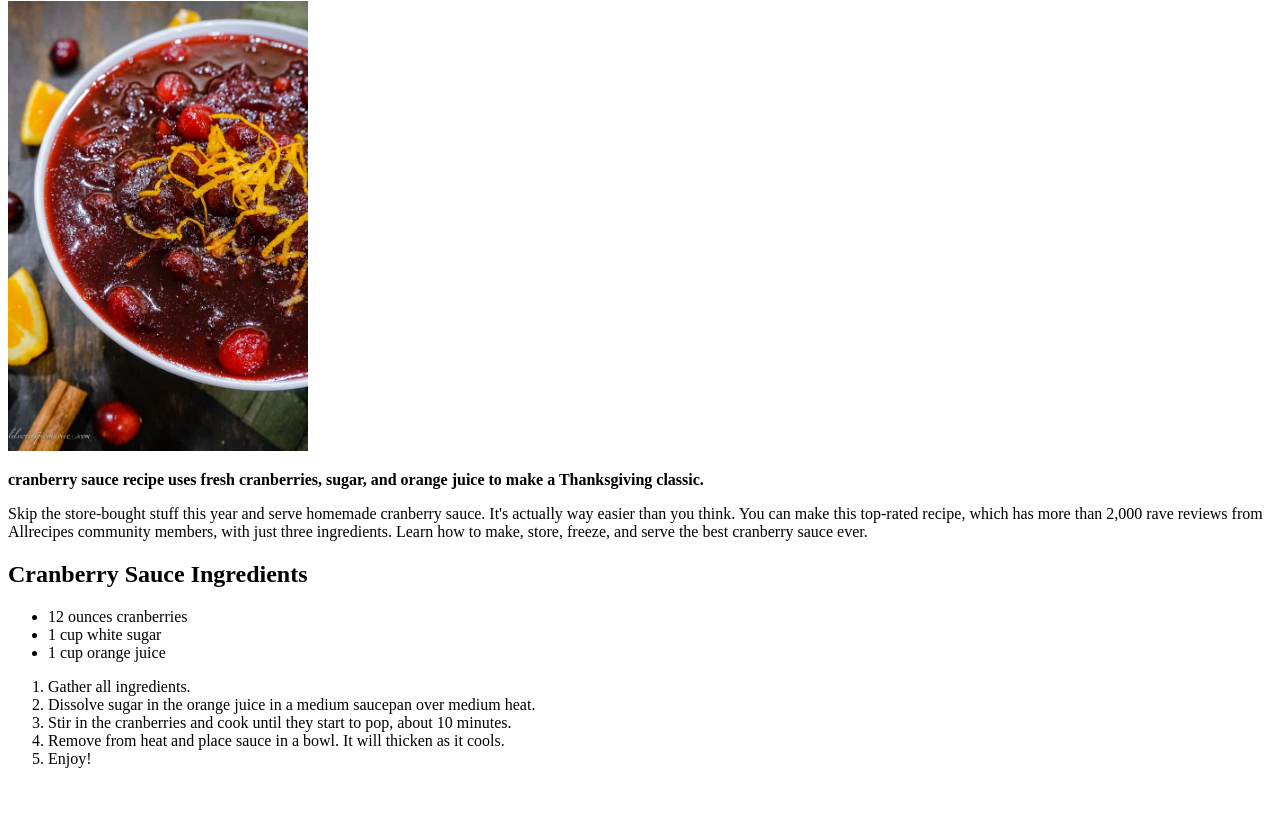
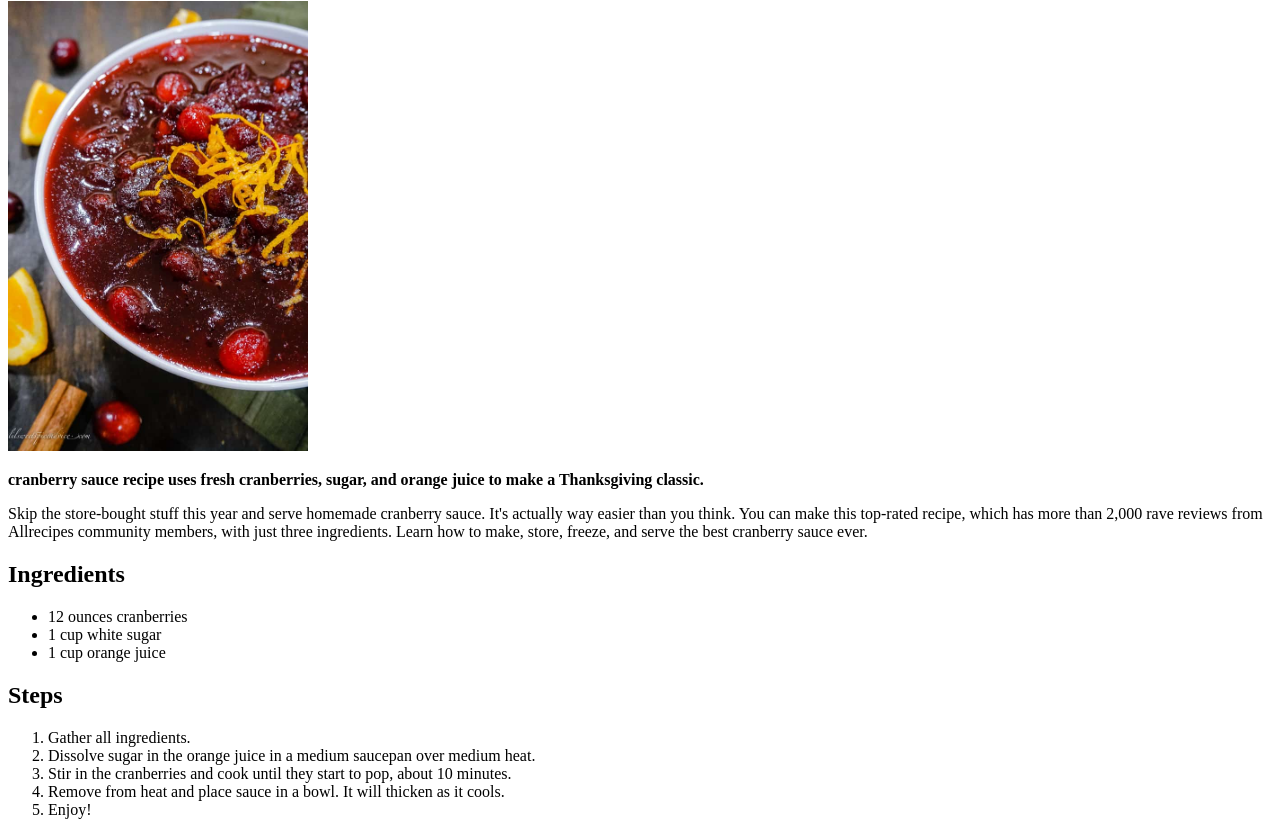
Before and after one commit to Protheu-42/odin-recipes, a plain HTML site: page recipes/cranberry-sauce.html in a window 1280 px wide. Shown: the part 79-914 px from the top of the page. Before the commit the page ends 863 px from the top, so only its background shows below. Drawn offline with Linux system fonts and the light colour scheme.

Commit message:
cranberry-sauce.html edit for consistency
h2 ingredients modify and h2 steps add

```diff
--- a/recipes/cranberry-sauce.html
+++ b/recipes/cranberry-sauce.html
@@ -12,12 +12,14 @@
 
         <p>Skip the store-bought stuff this year and serve homemade cranberry sauce. It's actually way easier than you think. You can make this top-rated recipe, which has more than 2,000 rave reviews from Allrecipes community members, with just three ingredients. Learn how to make, store, freeze, and serve the best cranberry sauce ever.</p>
 
-        <h2>Cranberry Sauce Ingredients</h2>
+        <h2>Ingredients</h2>
         <ul>
             <li>12 ounces cranberries</li>
             <li>1 cup white sugar</li>
             <li>1 cup orange juice</li>
         </ul>
+
+        <h2>Steps</h2>
         <ol>
             <li>Gather all ingredients.</li>
             <li>Dissolve sugar in the orange juice in a medium saucepan over medium heat.</li>
```
